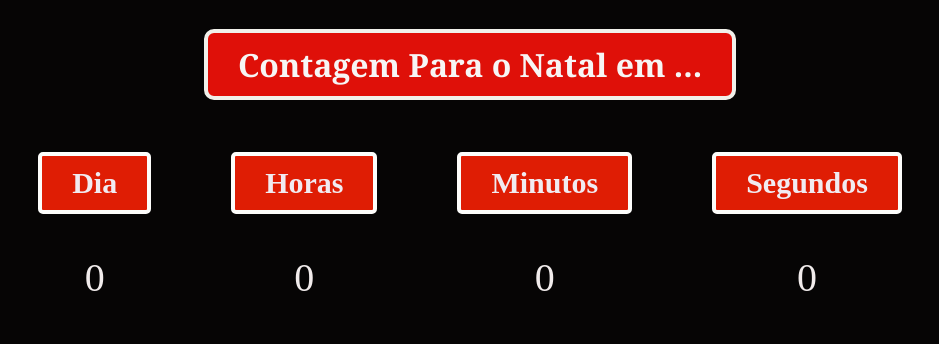
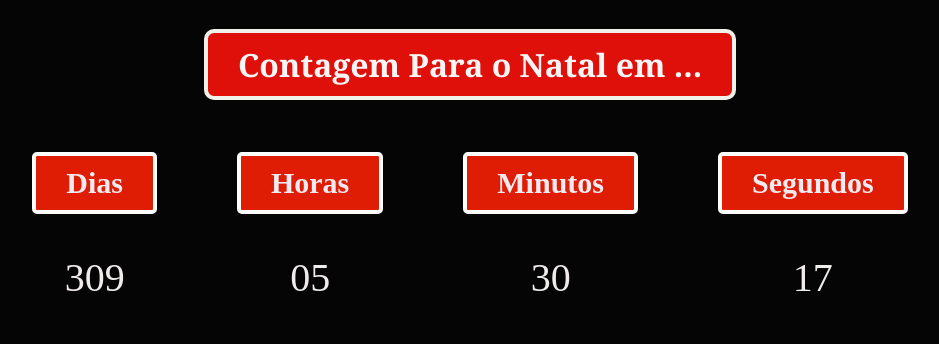
Before and after one commit to grdlondon/Inciador-de-contagem-regressiva, a plain HTML site: page index.html in a window 1280 px wide. Shown: the whole page, without its empty margins (170-1109 px from the left). Drawn offline with Linux system fonts and the light colour scheme.

Commit message:
Correções dos cálculos
Foram corrigidos os cálculos das função contador

```diff
--- a/index.html
+++ b/index.html
@@ -15,23 +15,23 @@
 <h1>Contagem Para o Natal em ...</h1>
 <div class="box-contador">
     <div class="contador">
-        <h3>Dia</h3>
-        <p>0</p>
+        <h3>Dias</h3>
+        <p id="dias">0</p>
     </div>
 
     <div class="contador">
         <h3 class="horas">Horas</h3>
-        <p>0</p>
+        <p id="horas">0</p>
     </div>
 
     <div class="contador">
         <h3>Minutos</h3>
-        <p>0</p>
+        <p id="minutos">0</p>
     </div>
 
     <div class="contador">
         <h3>Segundos</h3>
-        <p>0</p>
+        <p id="segundos">0</p>
     </div>
 
 </div>
--- a/index.js
+++ b/index.js
@@ -1,35 +1,34 @@
-const Dia  = document.getElementById("dia");
+let dia  = document.getElementById("dias");
 
-const Horas = document.getElementById("contador");
+let horas = document.getElementById("horas");
 
-const Minutos = document.getElementById("Minuto");
+let minutos = document.getElementById("minutos");
 
-const Segundos = document.getElementById("Segundo");
+let segundos = document.getElementById("segundos");
 
 const contagemparaonatal= "1 Jan 2024";
 
 function contador(){
 
-    const contagemparaonatalData = Date(contador);
-const dataatual = novaData();
+    const contagemparaonatalData =  new Date(contagemparaonatal);
+const dataatual = new Date();
 const totalsegundos= (contagemparaonatalData-dataatual) / 1000;
 
-const dia = Math.floor(totalsegundos/3600 / 24);
-const horas = Math.floor(totalsegundos / 3600) % 24;
-const minutos = Math.floor(totalsegundos /60)% 60;
-const segundos = Math.floor(totalsegundos) % 60;
+  let diaconteudo = Math.floor(totalsegundos/3600 / 24);
+  let horasconteudo = Math.floor(totalsegundos / 3600) % 24;
+  let minutosconteudo = Math.floor(totalsegundos /60)% 60;  let segundosconteudo = Math.floor(totalsegundos) % 60;
 
-dia.innerHTML = dia;
-horas.innerHTML= formatTime(horas);
-minutos.innerHTML= formatTime(minutos);
-segundos.innerHTML= formatTime(segundos);
+dia.innerHTML = formatTime(diaconteudo);
+horas.innerHTML= formatTime(horasconteudo);
+minutos.innerHTML= formatTime(minutosconteudo);
+segundos.innerHTML= formatTime(segundosconteudo);
 
 
 
 }
 
 function formatTime(time){
-    return time < 10 ? "0${time}": time
+    return time < 10? `0${time}`: time;
 }
 
  contador();
```
